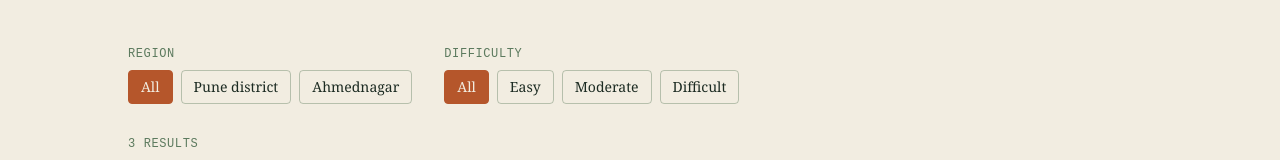
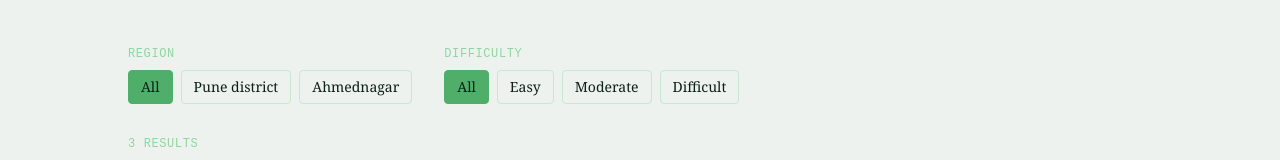
Before and after one commit to kotalkarraj/gadsakhe, a Next.js app: page /blogs in a window 1280 px wide. Shown: the part 244-404 px from the top of the page. Built offline with nearby package versions, Linux system fonts and the light colour scheme.

Commit message:
color pallete

```diff
--- a/src/app/blogs/[slug]/page.tsx
+++ b/src/app/blogs/[slug]/page.tsx
@@ -190,7 +190,7 @@ export default async function BlogPostPage({ params }: Props) {
             <div className="mt-12 pt-6 border-t border-moss/20 max-w-2xl">
               <a
                 href="/blogs"
-                className="font-body text-sm text-rust hover:underline"
+                className="font-body text-sm text-rust-text hover:underline"
               >
                 ← Back to all trek stories
               </a>
--- a/src/app/globals.css
+++ b/src/app/globals.css
@@ -1,12 +1,13 @@
 @import "tailwindcss";
 
 :root {
-  --sahyadri-dusk: #1c2b22;
-  --limestone: #f2ede1;
-  --monsoon-moss: #5c7a5e;
-  --laterite-rust: #b5562b;
-  --canopy-shade: #3d4f3f;
-  --old-bell-brass: #d9a441;
+  --sahyadri-dusk: #0d1f17;
+  --limestone: #eef2ee;
+  --monsoon-moss: #8fd6a0;
+  --laterite-rust: #4fae6a;
+  --laterite-rust-text: #1f7a40;
+  --canopy-shade: #163627;
+  --old-bell-brass: #c98a4b;
 }
 
 @theme inline {
@@ -14,6 +15,7 @@
   --color-limestone: var(--limestone);
   --color-moss: var(--monsoon-moss);
   --color-rust: var(--laterite-rust);
+  --color-rust-text: var(--laterite-rust-text);
   --color-canopy: var(--canopy-shade);
   --color-brass: var(--old-bell-brass);
 
--- a/src/app/page.tsx
+++ b/src/app/page.tsx
@@ -31,7 +31,7 @@ export default function Home() {
           </h2>
           <a
             href="/blogs"
-            className="font-body text-sm text-rust hover:underline"
+            className="font-body text-sm text-rust-text hover:underline"
           >
             View all →
           </a>
--- a/src/components/Hero.tsx
+++ b/src/components/Hero.tsx
@@ -93,7 +93,7 @@ export default function Hero({
         {ctaLabel && (
           <a
             href={ctaHref}
-            className="inline-block mt-10 bg-rust text-limestone px-6 py-3 rounded font-body text-sm sm:text-base hover:opacity-90 transition-opacity"
+            className="inline-block mt-10 bg-rust text-dusk px-6 py-3 rounded font-body text-sm sm:text-base hover:opacity-90 transition-opacity"
           >
             {ctaLabel}
           </a>
--- a/src/components/TrekFilterableList.tsx
+++ b/src/components/TrekFilterableList.tsx
@@ -48,7 +48,7 @@ export default function TrekFilterableList({ treks }: Props) {
                 onClick={() => setRegion(r)}
                 className={`font-body text-sm px-3 py-1.5 rounded border transition-colors ${
                   region === r
-                    ? "bg-rust text-limestone border-rust"
+                    ? "bg-rust text-dusk border-rust"
                     : "bg-transparent text-dusk border-moss/40 hover:border-rust"
                 }`}
               >
@@ -69,7 +69,7 @@ export default function TrekFilterableList({ treks }: Props) {
                 onClick={() => setDifficulty(d)}
                 className={`font-body text-sm px-3 py-1.5 rounded border transition-colors ${
                   difficulty === d
-                    ? "bg-rust text-limestone border-rust"
+                    ? "bg-rust text-dusk border-rust"
                     : "bg-transparent text-dusk border-moss/40 hover:border-rust"
                 }`}
               >
```
